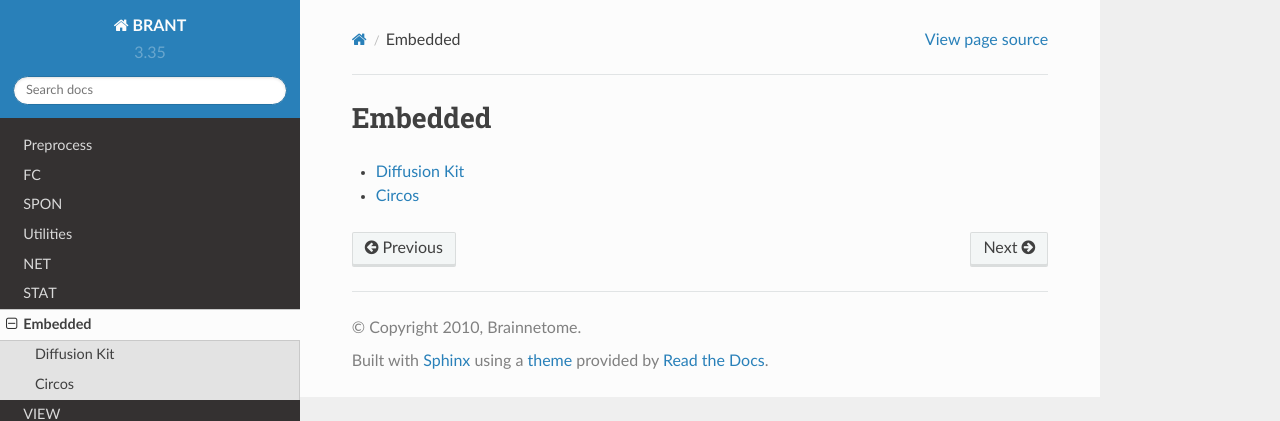
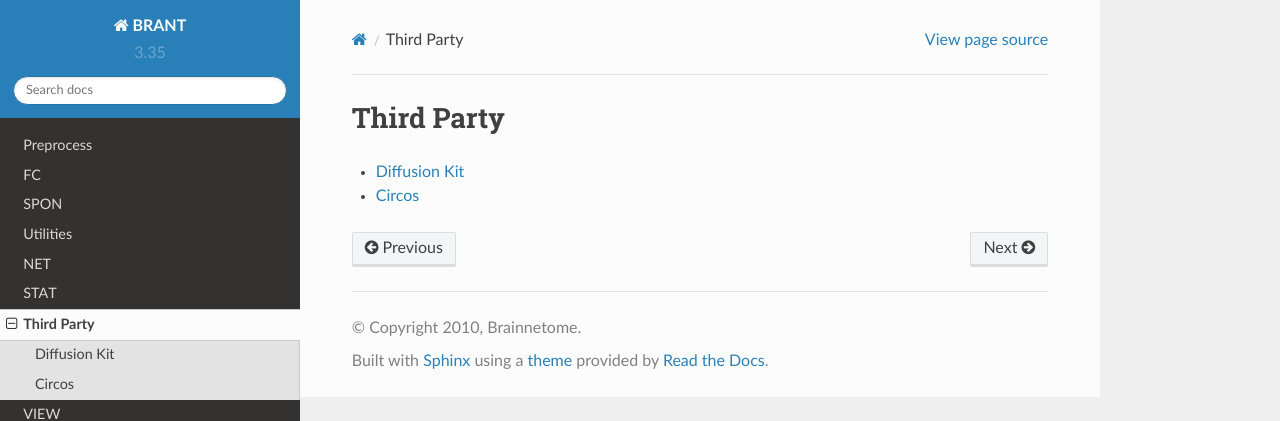
Before and after one commit to YongLiuLab/brant, a Sphinx documentation site: the page built from source/Menu_Embedded.txt, in a window 1280 px wide. Shown: the top 421 px of the page. Built offline with Sphinx 7.4.7 and the Read the Docs theme 2.0.0, drawn with Linux system fonts in a browser that asks for light colours; pages that are not in the unit, such as notebooks, are missing from menus.

Commit message:
Update Pictures and Menu

```diff
--- a/source/Menu_Embedded.txt
+++ b/source/Menu_Embedded.txt
@@ -3,7 +3,7 @@
    You can adapt this file completely to your liking, but it should at least
    contain the root `toctree` directive.
 
-Embedded
+Third Party
 ===================================
 
 .. toctree::
--- a/source/Menu_VIEW.txt
+++ b/source/Menu_VIEW.txt
@@ -13,6 +13,8 @@ To visualize voxel intensities, we have implemented the *ROI Mapping* to extract
 
    VIEW_Surface_Mapping
 
+   VIEW_Slice_Mapping
+
    VIEW_ROI_Mapping
 
    VIEW_Network_Visualization
```
Also changed, not shown: source/_images/surface_mapping.png.
